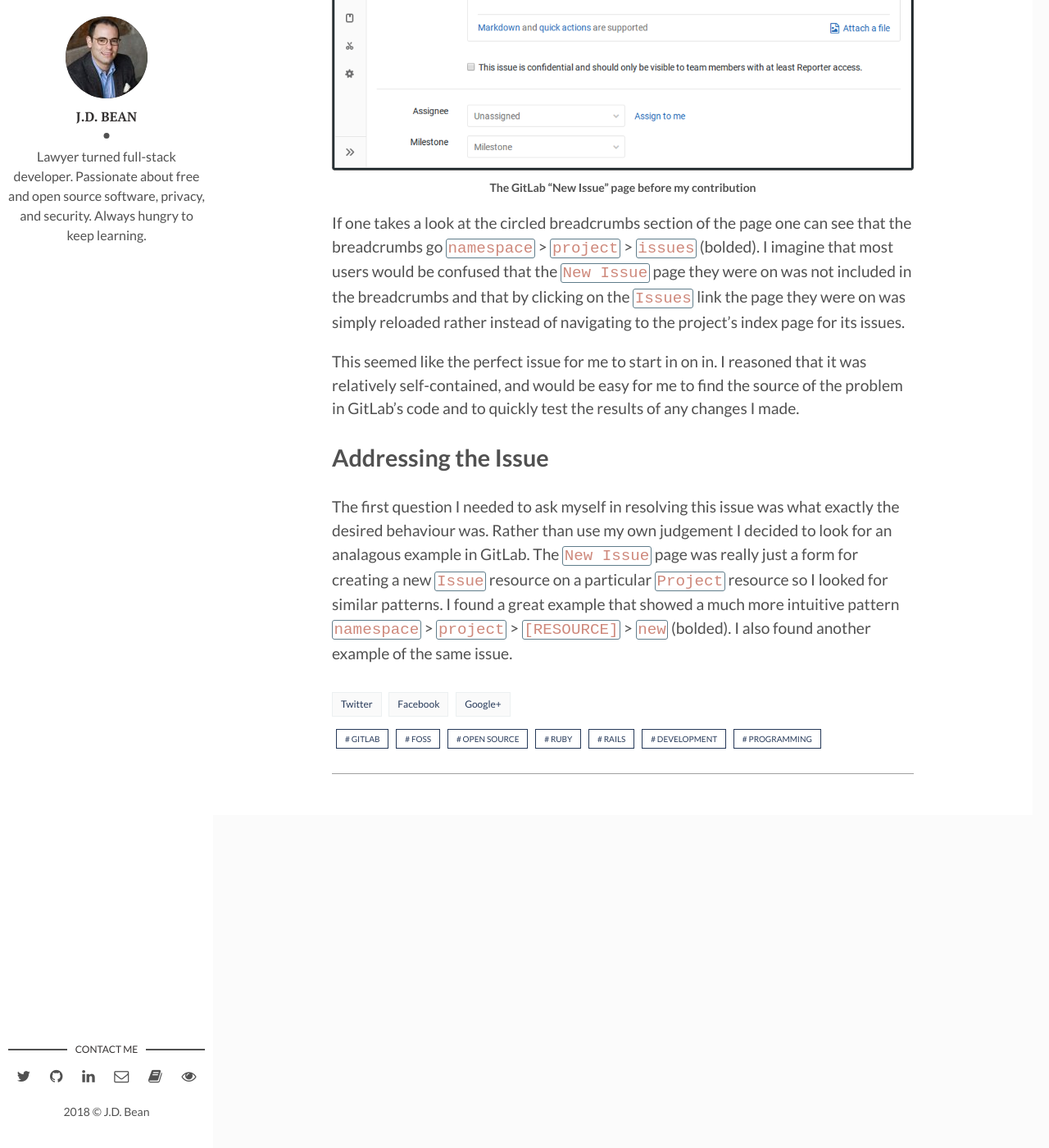
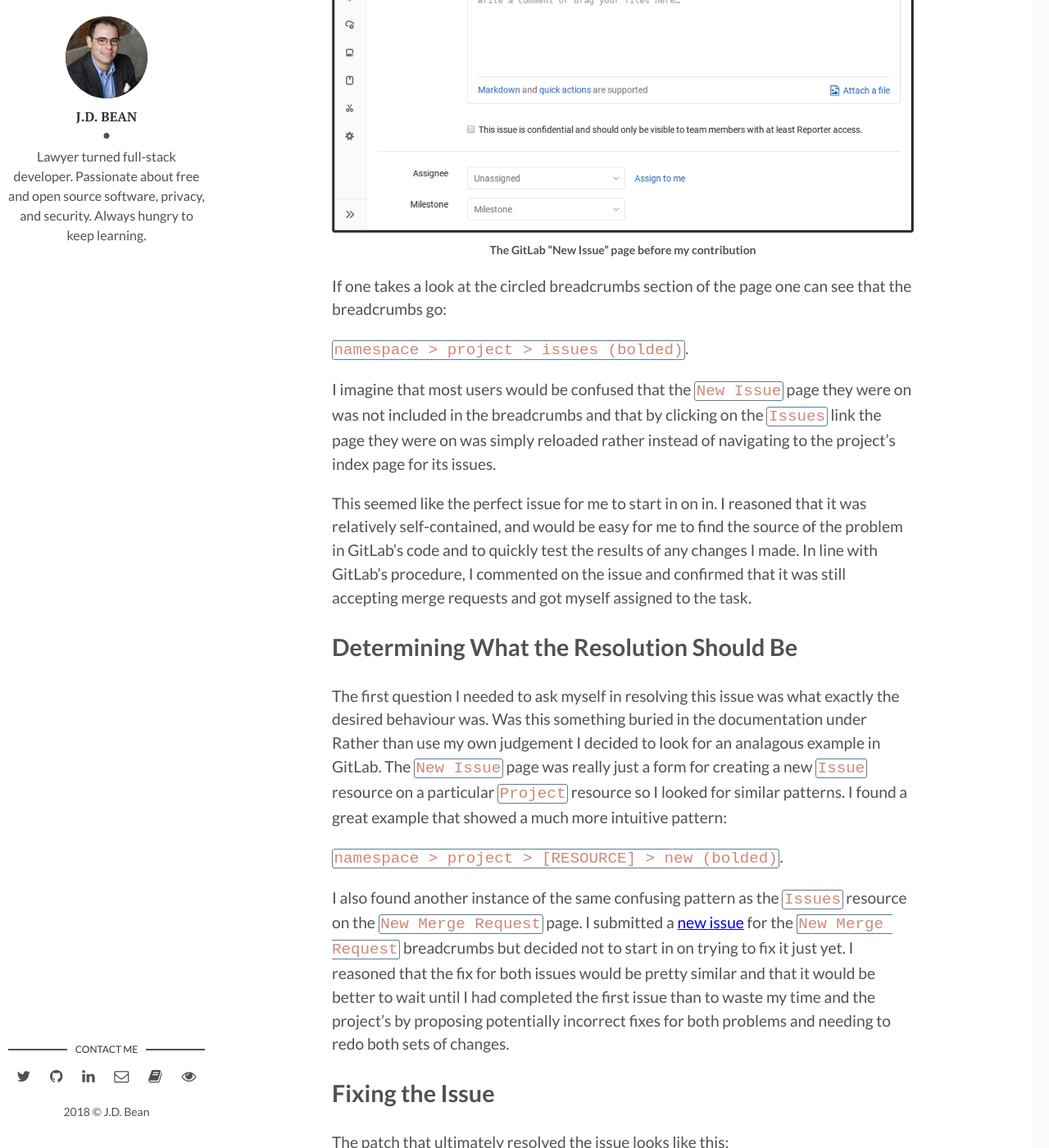
Before and after one commit to jdbean/blog-mirror, a Jekyll site: the page built from _posts/2018-09-10-first-foss-contribution.md, in a window 1280 px wide and 1400 px high, scrolled down 3867 px. Shown: the whole window at 82% size. Built offline with Jekyll 4.4.1, drawn with Linux system fonts in a browser that asks for light colours; some of the changed text lies outside the part shown.

Commit message:
drafting

````diff
--- a/_posts/2018-09-10-first-foss-contribution.md
+++ b/_posts/2018-09-10-first-foss-contribution.md
@@ -20,6 +20,8 @@
 <!-- more -->
 As regular readers might recall, I've mentioned in some [recent](/rails-presenters) [posts](/rails-helpers) that I have been working in my free time to have some contributions merged. I'm pleased to say that I've managed to have a handful of my merge requests accepted and am going to use the post as an opportunity to reflect on the process.
 
+*Due to the scope of what I learned in this process I'll be splitting this post in to a few parts.*
+
 I've spent the bulk of my professional life working with and for Free and Open Source Software projects. While I like to believe that my work made a significant contribution to those projects, I wasn't in a position to focus on making *technical* contributions until I began working in software development. While I'm certainly proud of some of my pet projects, I was really craving some of the experiences that my personal projects just didn't provide:
 
 1. Working on a large-scale, sophisticated project;
@@ -30,7 +32,7 @@
 
 When it came time to pick a project to work on the choice was clear: [GitLab](https://about.gitlab.com). GitLab is a really incredible project that offers a huge suite of [options for DevOps](https://about.gitlab.com/features/): it handles source code management via git, code reviews, project management, documentation, and CI/CD.
 
- GitLab has what's known as an "open-core" buisiness model; in addition to their subscription revenue from the [paid tier of their hosted service](https://about.gitlab.com/pricing/#gitlab-com) at [GitLab.com](https://gitlab.com), they offer a [Community Edition](https://gitlab.com/gitlab-org/gitlab-ce) of their software free of charge and sell licenses for [various tiers]](https://about.gitlab.com/pricing/#self-managed) of their [Enterprise Edition](https://gitlab.com/gitlab-org/gitlab-ee) which feature a number of additional features not found in the Community Edition.
+ GitLab has what's known as an "open-core" buisiness model; in addition to their subscription revenue from the [paid tier of their hosted service](https://about.gitlab.com/pricing/#gitlab-com) at [GitLab.com](https://gitlab.com), they offer a [Community Edition](https://gitlab.com/gitlab-org/gitlab-ce) of their software free of charge and sell licenses for [various tiers](https://about.gitlab.com/pricing/#self-managed) of their [Enterprise Edition](https://gitlab.com/gitlab-org/gitlab-ee) which feature a number of additional features not found in the Community Edition.
 
 GitLab is something that I rely on regularly. I've been running my own self-hosted installation of GitLab's Community Edition for nearly three years and am also a user of the free tier of its hosted service. My GitLab is used for all sorts of projects including this [website](/blogging-workflow). In addition, over the past year or so a number of open source projects have been migrating their systems over to GitLab.
 
@@ -40,7 +42,7 @@
 
 In order to start contributing to GitLab I needed to get a development environment/workflow set up. This required me to install and configure the [GitLab Developer Kit (GDK)](https://gitlab.com/gitlab-org/gitlab-development-kit. As an primary Desktop Linux user for nearly a decade, getting the [GDK dependencies](https://gitlab.com/gitlab-org/gitlab-development-kit/blob/master/doc/prepare.md) installed and configured was pretty quick and easy. It was mostly just a few `apt-get install` commands on my Debian system and a little bit of configuration for RVM and NVM.
 
-Once I had my system prepared, I forked the GitLab Community Edition repository and proceeded with installing GDK. I wasn't really sure what to expect from this stage. GitLab is fairly complex system with a number of different components that could be a real nightmare to work with. One of things I most respect about GitLab, however, is the amount of time and energy that is spent on offering a huge selection of polished and well-documented mechanisms for easily installation and configuration. To my great relief, GDK seems to be right in line with GitLab's typical focus on ease of use. GDK was a little confusing to me at first because I didn't quite understand what it was doing but in hindsight it really was pretty simple.
+Once I had my system prepared, I forked the GitLab Community Edition repository and proceeded with installing GDK. I wasn't really sure what to expect from this stage. GitLab is fairly complex system with a number of different components that could be a real nightmare to work with. One of things I most respect about GitLab, however, is the amount of time and energy that is spent on offering a huge selection of polished and well-documented mechanisms for easily installation and configuration. To my great relief, GDK seems to be right in line with GitLab's typical focus on ease of use. GDK was a little confusing to me at first because I didn't quite understand what it was doing but in hindsight it really was pretty simple. All I needed to do was run the following in my terminal and ~~anxiously~~ patiently wait.
 
 ```text
 $ gem install gitlab-development-kit
@@ -64,11 +66,48 @@
 ![New Issues Breadcrumb Issue](/assets/img/gitlab-new-issues-issue.png)
 *The GitLab "New Issue" page before my contribution*
 
-If one takes a look at the circled breadcrumbs section of the page one can see that the breadcrumbs go `namespace` > `project` > `issues` (bolded). I imagine that most users would be confused that the `New Issue` page they were on was not
-included in the breadcrumbs and that by clicking on the `Issues` link the page they were on was simply reloaded rather instead of navigating to the project's index page for its issues.
+If one takes a look at the circled breadcrumbs section of the page one can see that the breadcrumbs go:
 
-This seemed like the perfect issue for me to start in on in. I reasoned that it was relatively self-contained, and would be easy for me to find the source of the problem in GitLab's code and to quickly test the results of any changes I made.
+ `namespace > project > issues (bolded)`.
 
-# Addressing the Issue
+I imagine that most users would be confused that the `New Issue` page they were on was not included in the breadcrumbs and that by clicking on the `Issues` link the page they were on was simply reloaded rather instead of navigating to the project's index page for its issues.
 
-The first question I needed to ask myself in resolving this issue was what exactly the desired behaviour was. Rather than use my own judgement I decided to look for an analagous example in GitLab. The `New Issue` page was really just a form for creating a new `Issue` resource on a particular `Project` resource so I looked for similar patterns. I found a great example that showed a much more intuitive pattern `namespace` > `project` > `[RESOURCE]` > `new` (bolded). I also found another example of the same issue.
+This seemed like the perfect issue for me to start in on in. I reasoned that it was relatively self-contained, and would be easy for me to find the source of the problem in GitLab's code and to quickly test the results of any changes I made. In line with GitLab's procedure, I commented on the issue and confirmed that it was still accepting merge requests and got myself assigned to the task.
+
+# Determining What the Resolution Should Be
+
+The first question I needed to ask myself in resolving this issue was what exactly the desired behaviour was. Was this something buried in the documentation under   Rather than use my own judgement I decided to look for an analagous example in GitLab. The `New Issue` page was really just a form for creating a new `Issue` resource on a particular `Project` resource so I looked for similar patterns. I found a great example that showed a much more intuitive pattern:
+
+`namespace > project > [RESOURCE] > new (bolded)`.
+
+I also found another instance of the same confusing pattern as the `Issues` resource on the `New Merge Request` page. I submitted a [new issue](https://gitlab.com/gitlab-org/gitlab-ce/issues/50452) for the `New Merge Request` breadcrumbs but decided not to start in on trying to fix it just yet. I reasoned that the fix for both issues would be pretty similar and that it would be better to wait until I had completed the first issue than to waste my time and the project's by proposing potentially incorrect fixes for both problems and needing to redo both sets of changes.
+
+# Fixing the Issue
+
+The patch that ultimately resolved the issue looks like this:
+
+```diff
++- add_to_breadcrumbs "Issues", project_issues_path(@project)
+-- breadcrumb_title "Issues"
++- breadcrumb_title "New"
+ - page_title "New Issue"
+
+ %h3.page-title
+  New Issue
+ %hr
+
+ = render "form"
+```
+I'd love to report that fixing this problem was as easy at it looks. Unfortunately, however, this seemingly minor change to a brief file represents hours of work.
+
+A good portion of the time I spent working on this fix is attributable to simply getting familiar with this code. When I started out, I had the advantage of having already spent some time browsing through the GitLab source for my own edification. It had been a while since I had last worked on a large Rails project so it took me a while to get my bearings back. It took me a while to figure out some of the more advanced patterns being utilized by the code base such as [Rails helpers](/rails-helpers).
+
+It also been ages since the last time I had gone hunting for something specific in a sizable codebase that I wasn't already deeply familiar with. After a little stumbling around I remembered two of my favorite debugging shortcuts. First, I remembered that I was working on a front-end problem which meant there might be some useful information hiding in the browser like class or id names that I could search through the codebase for. Second, I realized that there was already an example of code somewhere in the code base that achieved a similar outcome to what I wanted in an analagous situation. Thanks to these strategies and, a healthy dose of curiosity, I was not only able to implement the fix but also to understand how the the file I changed interacted with the rest of the codebase and how that changes I made ultimately produced the result that I wanted.
+
+# Celebration Time?
+
+Not only had I learned a ton, but right there on my screen was **my** new version of GitLab with better breadcrumbs that I was ready to share with the whole world. I felt good! *Really* good. Like, [Carleton-dance](https://www.youtube.com/watch?v=zS1cLOIxsQ8)dance good.
+
+Then, I remembered that there was plenty more for me to do. I needed to run the test suite to make sure that I hadn't broken anything in the process of implementing my fix and I needed to add a changelog entry. Critically I needed to implement some tests to make sure that the issue stayed fixed.
+
+I'll cover all of that and more in Part II.
````
Also changed, not shown: other parts of _posts/2018-09-10-first-foss-contribution.md (+1 -1 lines).
